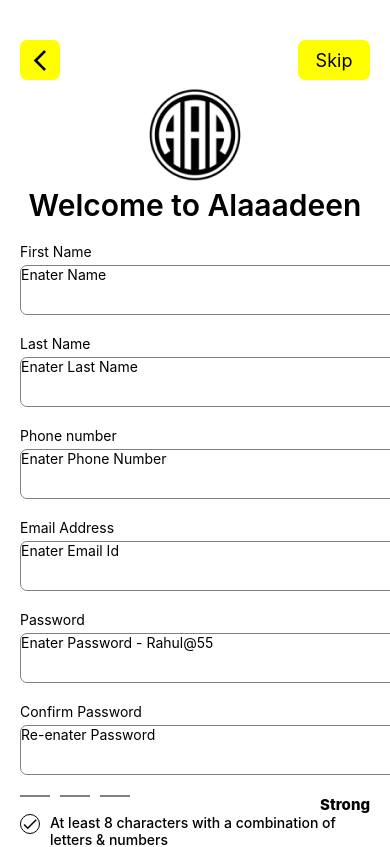
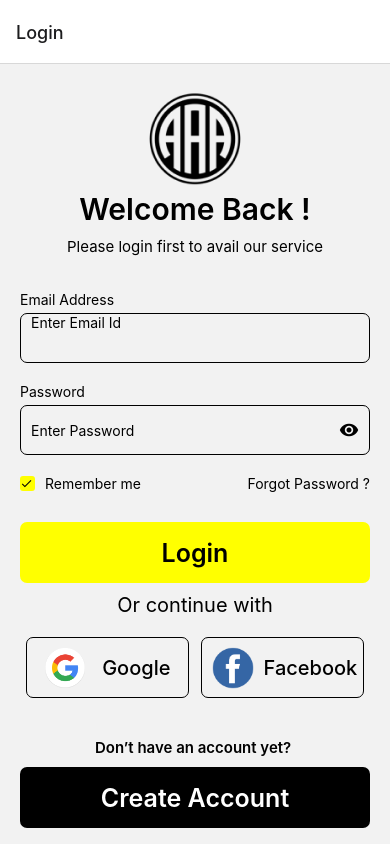
Before and after one commit to Manishs2261/React-native-project-, a React Native app: screen / in a window 390 px wide. Shown: the top 847 px of the page. Built offline with nearby package versions, Linux system fonts and the light colour scheme.

Commit message:
addd screen navigation

```diff
--- a/App.tsx
+++ b/App.tsx
@@ -32,9 +32,12 @@ import CheckOutScreen from './src/components/CheckOutScreen';
 import Profile from './src/components/Pofile';
 import Wishlist from './src/components/Wishlist';
 import SignUp from './src/components/SignUp';
+import {NavigationContainer} from '@react-navigation/native';
+import {createNativeStackNavigator} from '@react-navigation/native-stack';
 
 
 
+const Stack = createNativeStackNavigator();
 
 
 
@@ -42,23 +45,39 @@ function App(): React.JSX.Element {
 
   return (
 
-    <View>
-    {/* <Login/> */}
 
-    {/* <Home/> */}
+    <NavigationContainer>
 
-    {/* <AllCategories/> */}
-{/*
-    <SingleProduct/> */}
-    {/* <CheckOutScreen/> */}
-    {/* <Profile/> */}
 
-    {/* <Wishlist/> */}
-    {/* <Profile/> */}
-    <SignUp/>
+<Stack.Navigator initialRouteName="Splash">
+<Stack.Screen
+name='Login'
+component={Login}>
 
-    </View>
-  );
+</Stack.Screen>
+
+</Stack.Navigator>
+
+  </NavigationContainer>
+);
+
+//     <View>
+//     {/* <Login/> */}
+
+//     {/* <Home/> */}
+
+//     {/* <AllCategories/> */}
+// {/*
+//     <SingleProduct/> */}
+//     {/* <CheckOutScreen/> */}
+//     {/* <Profile/> */}
+
+//     {/* <Wishlist/> */}
+//     {/* <Profile/> */}
+//     <SignUp/>
+
+//     </View>
+  // );
 }
 
 
--- a/package.json
+++ b/package.json
@@ -10,8 +10,13 @@
     "test": "jest"
   },
   "dependencies": {
+    "@react-navigation/native": "^6.1.17",
+    "@react-navigation/native-stack": "^6.9.26",
+    "@react-navigation/stack": "^6.3.29",
     "react": "18.2.0",
     "react-native": "0.74.2",
+    "react-native-safe-area-context": "^4.10.5",
+    "react-native-screens": "^3.32.0",
     "react-native-svg": "^15.3.0",
     "react-native-vector-icons": "^10.1.0"
   },
```
Also changed, not shown: 2 other files (tests, documents, lock files or other folders).
